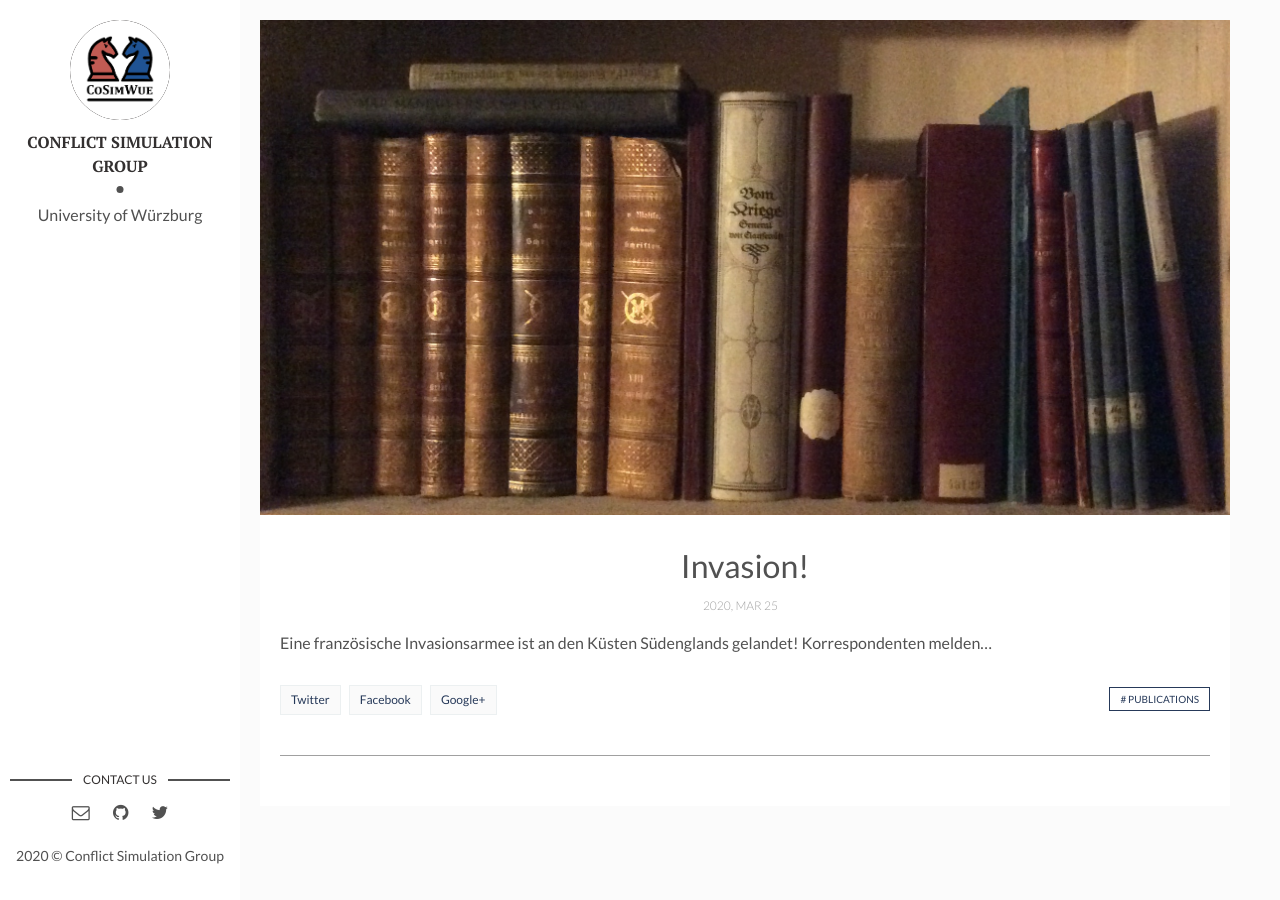
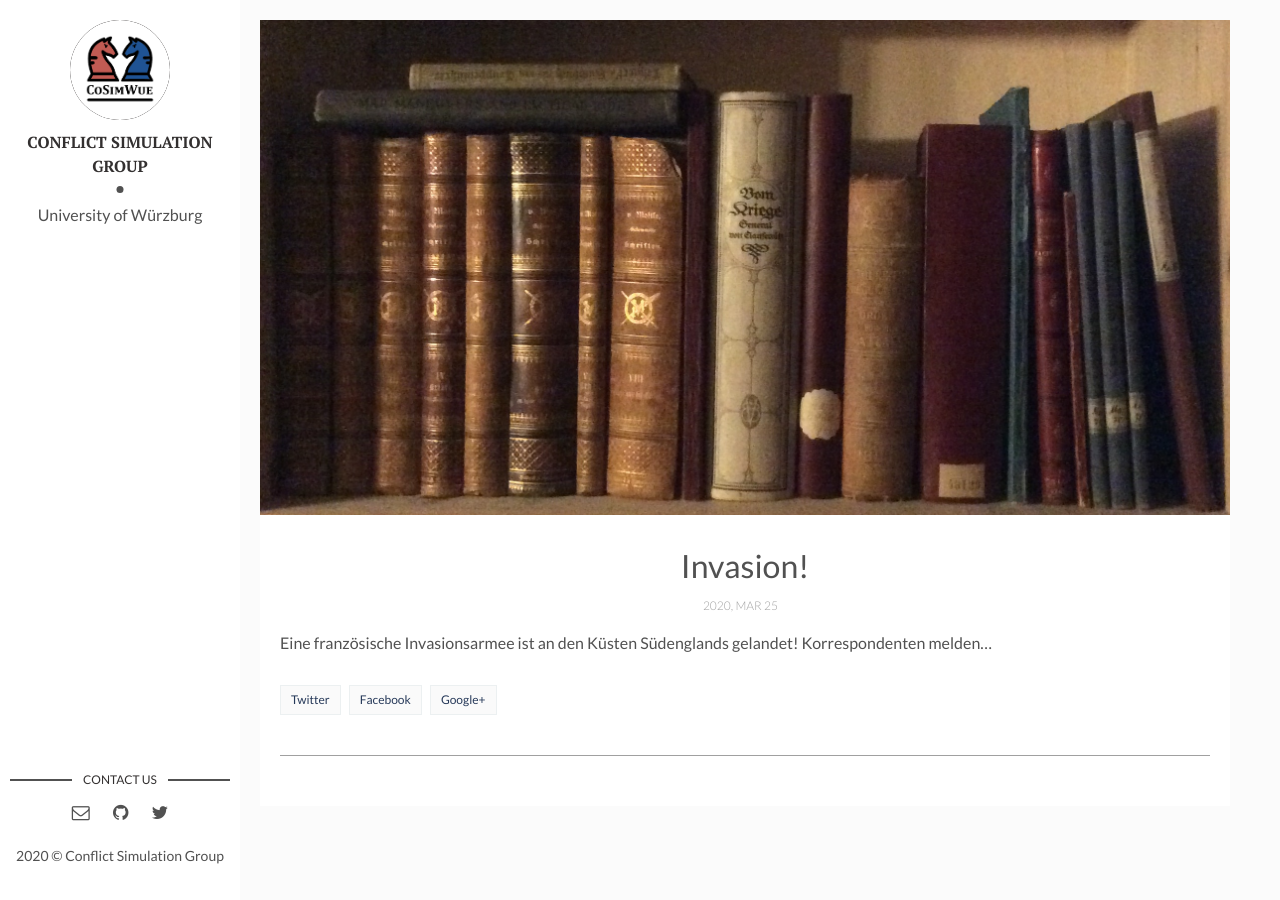
Before and after one commit to cosimwue/TDTL2020, a Jekyll site: the page built from _posts/2020-03-25-Invasion.markdown, in a window 1280 px wide. Built offline with Jekyll 4.4.1, drawn with Linux system fonts in a browser that asks for light colours.

```diff
--- a/_layouts/main.html
+++ b/_layouts/main.html
@@ -6,7 +6,7 @@ layout: default
   <header>
     <div class="about">
       <div class="cover-author-image">
-        <a href="cosimwue.github.io"><img src="{{site.baseurl}}/assets/img/{% if site.author-img %}{{site.author-img}}{% endif %}" alt="{{site.author}}"></a>
+        <a href="https://cosimwue.github.io"><img src="{{site.baseurl}}/assets/img/{% if site.author-img %}{{site.author-img}}{% endif %}" alt="{{site.author}}"></a>
       </div>
       <div class="author-name">{{site.author}}</div>
       <p>{{site.about-author}}</p>
--- a/_posts/2020-03-25-Invasion.markdown
+++ b/_posts/2020-03-25-Invasion.markdown
@@ -5,6 +5,6 @@ date: 2020-03-25 13:32:20 +0300
 description:
 img: shelf3.jpg # Add image post (optional)
 fig-caption: # Add figcaption (optional)
-tags: [publications]
+tags:
 ---
 Eine französische Invasionsarmee ist an den Küsten Südenglands gelandet! Korrespondenten melden...
```
